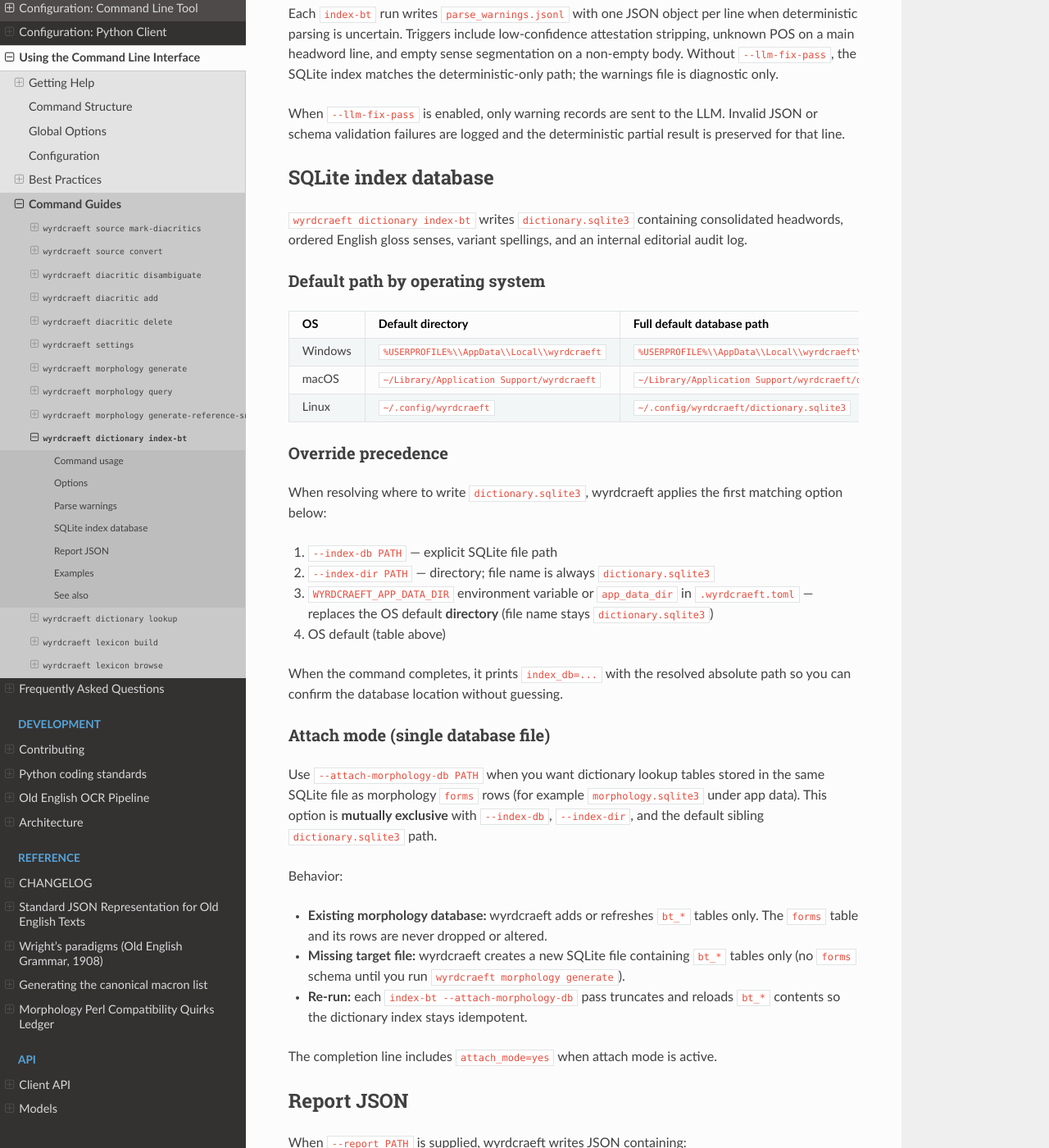
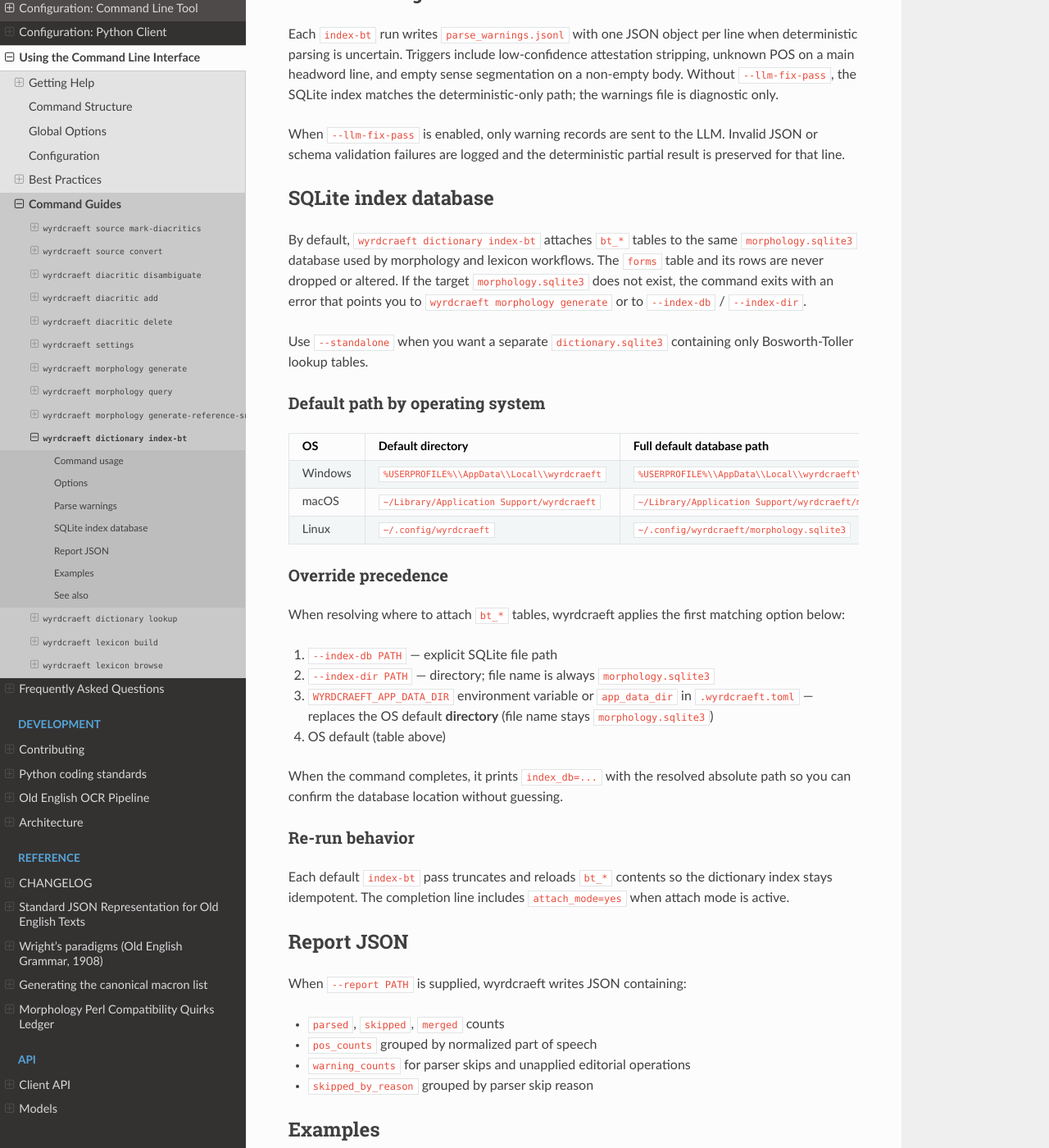
Before and after one commit to cmalek/wyrdcraeft, a Sphinx documentation site: the page built from doc/source/overview/command_dictionary_index_bt.rst, in a window 1280 px wide and 1400 px high, scrolled down 841 px. Shown: the whole window at 82% size. Built offline with Sphinx 7.4.7 and the Read the Docs theme 3.1.0, drawn with Linux system fonts in a browser that asks for light colours; some of the changed text lies outside the part shown.

Commit message:
Default dictionary index and lookup to morphology.sqlite3.
Attach bt_* tables to the canonical morphology database by default, fail clearly when it is missing, and keep standalone dictionary.sqlite3 mode behind --standalone.

```diff
--- a/doc/source/overview/command_dictionary_index_bt.rst
+++ b/doc/source/overview/command_dictionary_index_bt.rst
@@ -17,9 +17,10 @@ Options
 
 - ``--source PATH``: Bosworth-Toller source file (default: ``data/oe_bt.txt``).
 - ``--index-db PATH``: explicit SQLite index file path.
-- ``--index-dir PATH``: directory where ``dictionary.sqlite3`` is written.
-- ``--attach-morphology-db PATH``: write ``bt_*`` tables into an existing
-  ``morphology.sqlite3`` without modifying ``forms`` (single-file mode).
+- ``--index-dir PATH``: directory where ``morphology.sqlite3`` is stored by
+  default, or ``dictionary.sqlite3`` with ``--standalone``.
+- ``--standalone``: write a fresh ``dictionary.sqlite3`` instead of attaching
+  ``bt_*`` tables to ``morphology.sqlite3``.
 - ``--report PATH``: optional JSON report with parse/merge statistics.
 - ``--warnings-file PATH``: optional ``parse_warnings.jsonl`` output path. When
   omitted, the file is written alongside the resolved index database as
@@ -47,9 +48,15 @@ partial result is preserved for that line.
 SQLite index database
 ---------------------
 
-``wyrdcraeft dictionary index-bt`` writes ``dictionary.sqlite3`` containing
-consolidated headwords, ordered English gloss senses, variant spellings, and an
-internal editorial audit log.
+By default, ``wyrdcraeft dictionary index-bt`` attaches ``bt_*`` tables to the
+same ``morphology.sqlite3`` database used by morphology and lexicon workflows.
+The ``forms`` table and its rows are never dropped or altered. If the target
+``morphology.sqlite3`` does not exist, the command exits with an error that
+points you to ``wyrdcraeft morphology generate`` or to ``--index-db`` /
+``--index-dir``.
+
+Use ``--standalone`` when you want a separate ``dictionary.sqlite3`` containing
+only Bosworth-Toller lookup tables.
 
 Default path by operating system
 ~~~~~~~~~~~~~~~~~~~~~~~~~~~~~~~~
@@ -63,50 +70,36 @@ Default path by operating system
      - Full default database path
    * - Windows
      - ``%USERPROFILE%\\AppData\\Local\\wyrdcraeft``
-     - ``%USERPROFILE%\\AppData\\Local\\wyrdcraeft\\dictionary.sqlite3``
+     - ``%USERPROFILE%\\AppData\\Local\\wyrdcraeft\\morphology.sqlite3``
    * - macOS
      - ``~/Library/Application Support/wyrdcraeft``
-     - ``~/Library/Application Support/wyrdcraeft/dictionary.sqlite3``
+     - ``~/Library/Application Support/wyrdcraeft/morphology.sqlite3``
    * - Linux
      - ``~/.config/wyrdcraeft``
-     - ``~/.config/wyrdcraeft/dictionary.sqlite3``
+     - ``~/.config/wyrdcraeft/morphology.sqlite3``
 
 Override precedence
 ~~~~~~~~~~~~~~~~~~~
 
-When resolving where to write ``dictionary.sqlite3``, wyrdcraeft applies the
-first matching option below:
+When resolving where to attach ``bt_*`` tables, wyrdcraeft applies the first
+matching option below:
 
 #. ``--index-db PATH`` — explicit SQLite file path
-#. ``--index-dir PATH`` — directory; file name is always ``dictionary.sqlite3``
+#. ``--index-dir PATH`` — directory; file name is always ``morphology.sqlite3``
 #. ``WYRDCRAEFT_APP_DATA_DIR`` environment variable or ``app_data_dir`` in
    ``.wyrdcraeft.toml`` — replaces the OS default **directory** (file name
-   stays ``dictionary.sqlite3``)
+   stays ``morphology.sqlite3``)
 #. OS default (table above)
 
 When the command completes, it prints ``index_db=...`` with the resolved
 absolute path so you can confirm the database location without guessing.
 
-Attach mode (single database file)
-~~~~~~~~~~~~~~~~~~~~~~~~~~~~~~~~~~
+Re-run behavior
+~~~~~~~~~~~~~~~
 
-Use ``--attach-morphology-db PATH`` when you want dictionary lookup tables
-stored in the same SQLite file as morphology ``forms`` rows (for example
-``morphology.sqlite3`` under app data). This option is **mutually exclusive**
-with ``--index-db``, ``--index-dir``, and the default sibling
-``dictionary.sqlite3`` path.
-
-Behavior:
-
-- **Existing morphology database:** wyrdcraeft adds or refreshes ``bt_*`` tables
-  only. The ``forms`` table and its rows are never dropped or altered.
-- **Missing target file:** wyrdcraeft creates a new SQLite file containing
-  ``bt_*`` tables only (no ``forms`` schema until you run
-  ``wyrdcraeft morphology generate``).
-- **Re-run:** each ``index-bt --attach-morphology-db`` pass truncates and
-  reloads ``bt_*`` contents so the dictionary index stays idempotent.
-
-The completion line includes ``attach_mode=yes`` when attach mode is active.
+Each default ``index-bt`` pass truncates and reloads ``bt_*`` contents so the
+dictionary index stays idempotent. The completion line includes
+``attach_mode=yes`` when attach mode is active.
 
 Report JSON
 -----------
@@ -123,18 +116,19 @@ Examples
 
 .. code-block:: bash
 
-    # Index the full Bosworth-Toller source with default app-data output
+    # Attach bt_* tables to default app-data morphology.sqlite3
     wyrdcraeft dictionary index-bt --source data/oe_bt.txt --report /tmp/bt_report.json
 
-    # Custom index directory (for example CI artifacts or a shared drive)
+    # Custom morphology index directory (for example CI artifacts)
     wyrdcraeft dictionary index-bt --source data/oe_bt.txt --index-dir /tmp/wyrdcraeft-index
 
-    # Explicit index file path
-    wyrdcraeft dictionary index-bt --source data/oe_bt.txt --index-db /var/lib/wyrdcraeft/dictionary.sqlite3
+    # Explicit morphology.sqlite3 path
+    wyrdcraeft dictionary index-bt --source data/oe_bt.txt \
+        --index-db ~/Library/Application\ Support/wyrdcraeft/morphology.sqlite3
 
-    # Single-file mode: attach dictionary tables to morphology.sqlite3
-    wyrdcraeft dictionary index-bt --source data/oe_bt.txt \
-        --attach-morphology-db ~/Library/Application\ Support/wyrdcraeft/morphology.sqlite3
+    # Standalone dictionary.sqlite3 (no morphology database required)
+    wyrdcraeft dictionary index-bt --source data/oe_bt.txt --standalone \
+        --index-db /var/lib/wyrdcraeft/dictionary.sqlite3
 
     # Optional local LLM repair pass for parse warnings only
     wyrdcraeft dictionary index-bt --source data/oe_bt.txt --llm-fix-pass \
```
Also changed, not shown: doc/source/overview/command_dictionary_lookup.rst (+15 -5 lines), docs/context/dictionary.md (+8 -6 lines), 3 other files.
